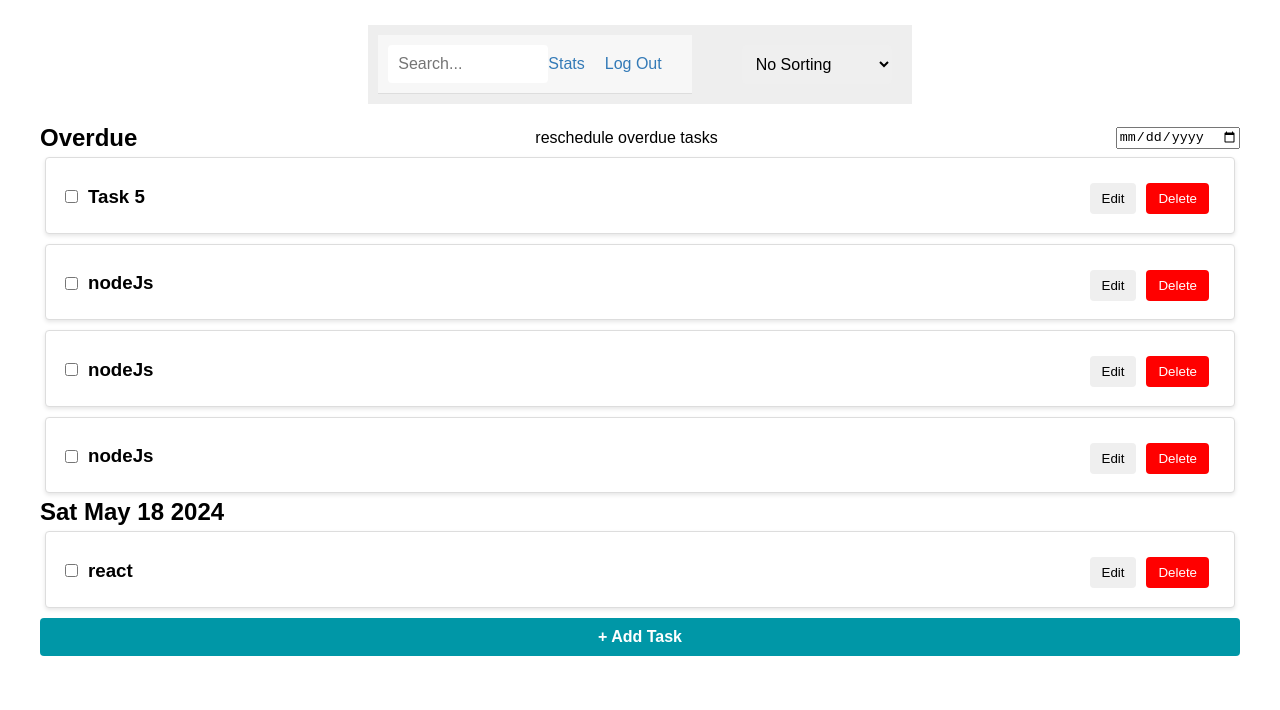
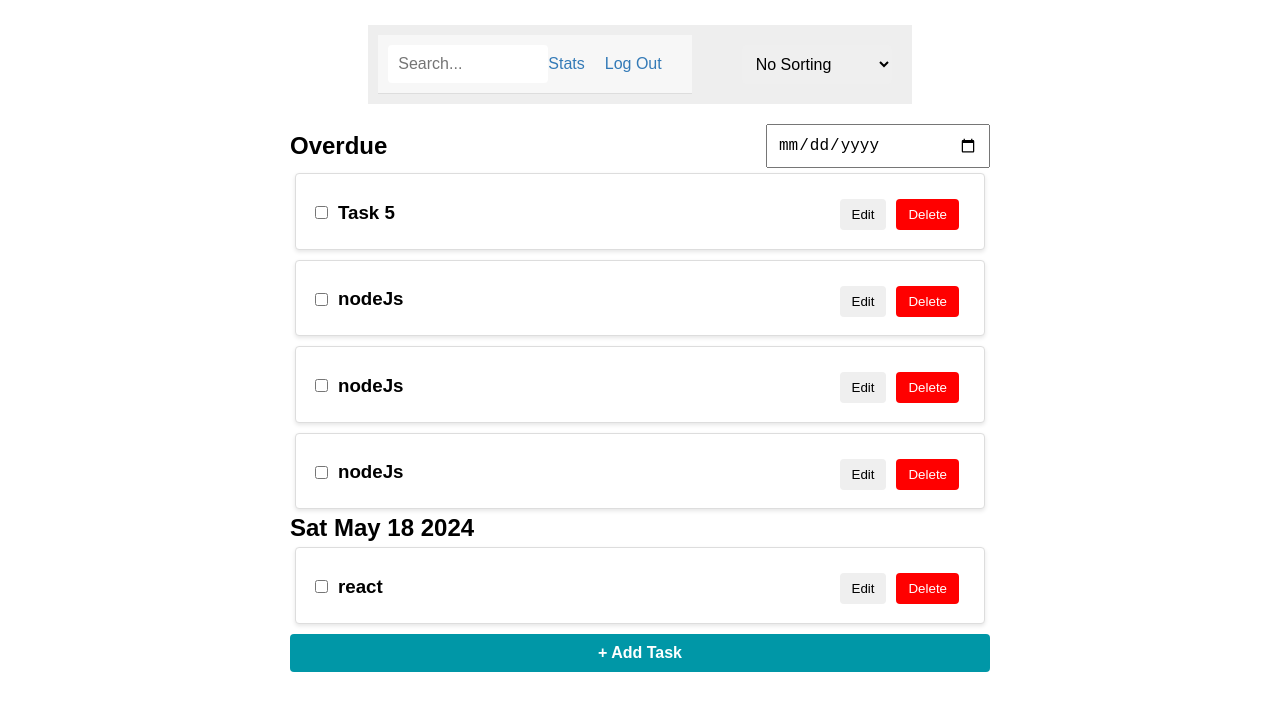
Before and after one commit to elvis-visi/todoApp, a React (Vite) app in the folder frontend/: page / in a window 1280 px wide. Shown: the top 710 px of the page. Built offline with nearby package versions, Linux system fonts and the light colour scheme.

Commit message:
Fitting overhead calendar within smaller screens

```diff
--- a/frontend/src/components/TaskListView.jsx
+++ b/frontend/src/components/TaskListView.jsx
@@ -111,7 +111,7 @@ const rescheduleFunc = (e) => {
           <>
           <div className="task-list-headerOverdue">
           <h2>Overdue</h2>
-          reschedule overdue tasks
+
           <input
           type="date" value={reschedule} onChange={(e) => rescheduleFunc(e)}
           />
--- a/frontend/src/styles.css
+++ b/frontend/src/styles.css
@@ -9,7 +9,7 @@ body, h1, h2, h3, p {
     display: flex;
     flex-direction: column;
     padding: 25px;
-    max-width: 1200px; /* set the maximum width to 1200px */
+    max-width: 700px; /* set the maximum width to 1200px */
   margin: 0 auto; /* center the container horizontally */
   }
 
@@ -202,6 +202,12 @@ body, h1, h2, h3, p {
   }
 
 
+  .task-list-headerOverdue input[type="date"] {
+    width: 100%;
+    max-width: 200px; /* set a maximum width to prevent it from getting too wide */
+    padding: 10px;
+    font-size: 16px;
+  }
 
 
 
```
